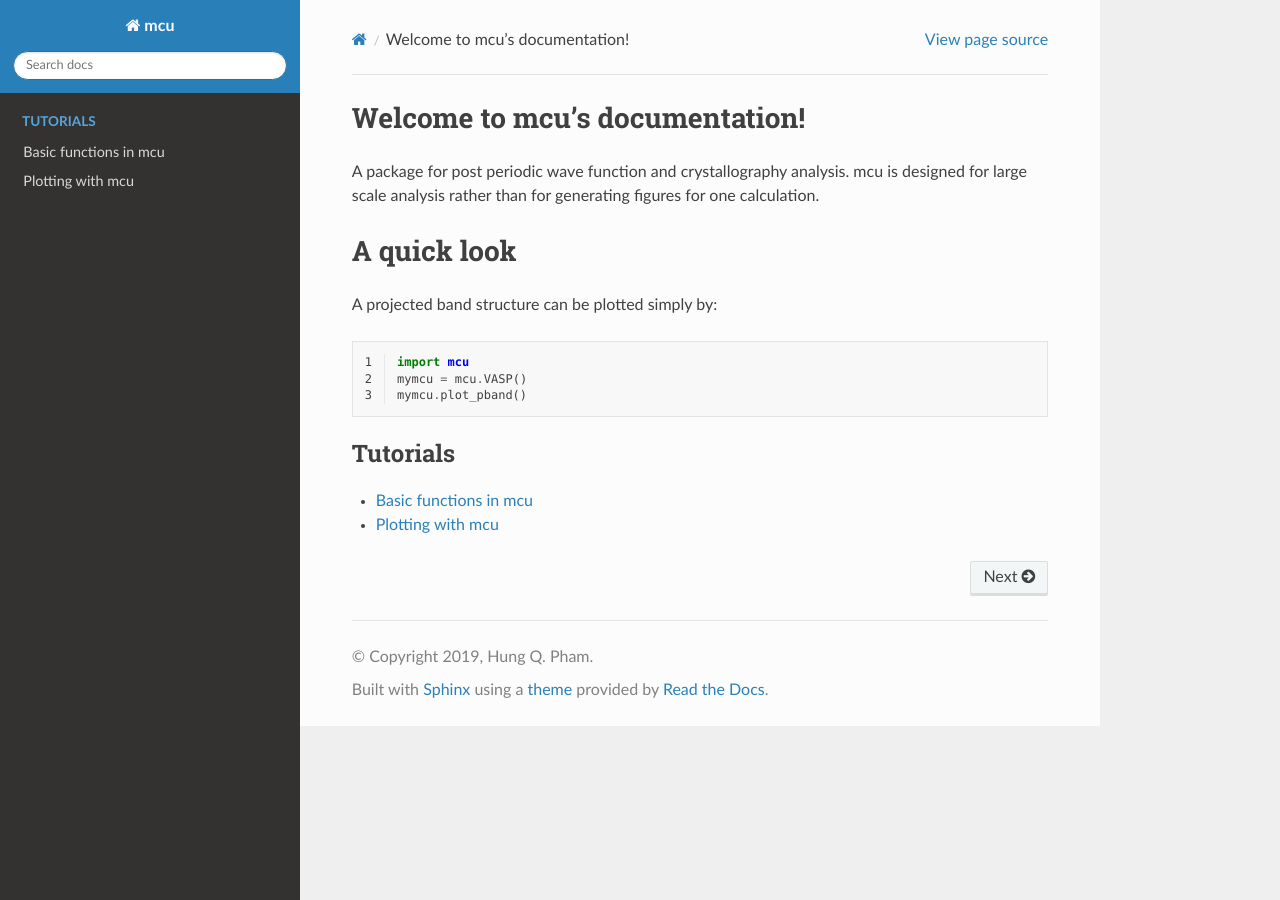
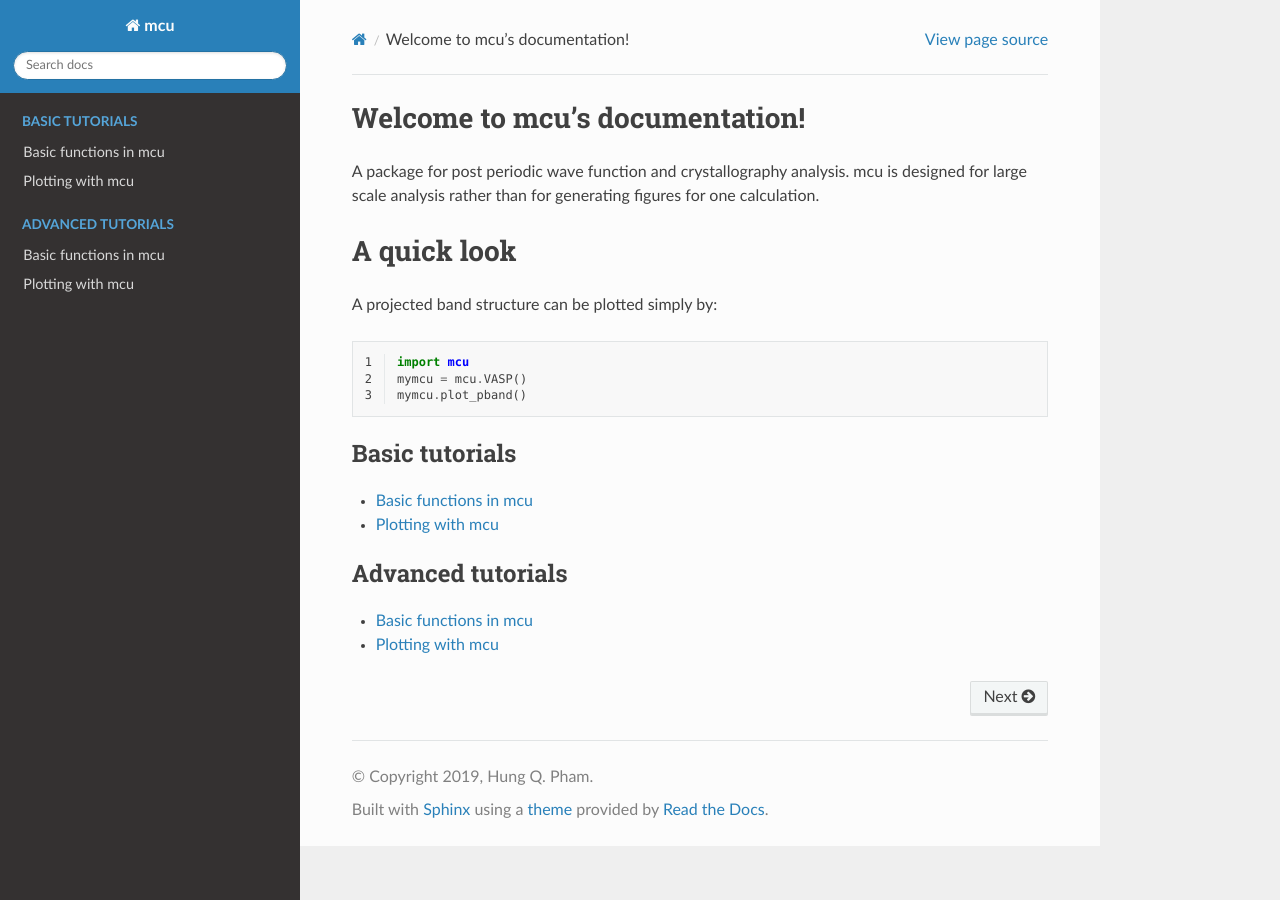
Before and after one commit to hungpham2017/mcu, a Sphinx documentation site: the page built from docs/source/index.rst, in a window 1280 px wide. Built offline with Sphinx 7.4.7 and the Read the Docs theme 2.0.0, drawn with Linux system fonts in a browser that asks for light colours.

Commit message:
Adding pages

```diff
--- a/docs/source/index.rst
+++ b/docs/source/index.rst
@@ -15,7 +15,14 @@ A projected band structure can be plotted simply by:
 
 .. toctree::
    :maxdepth: 3
-   :caption: Tutorials
+   :caption: Basic tutorials
 
    basic
    plotting
+
+.. toctree::
+   :maxdepth: 3
+   :caption: Advanced tutorials
+
+   basic
+   plotting
```
Also changed, not shown: 7 other files.
